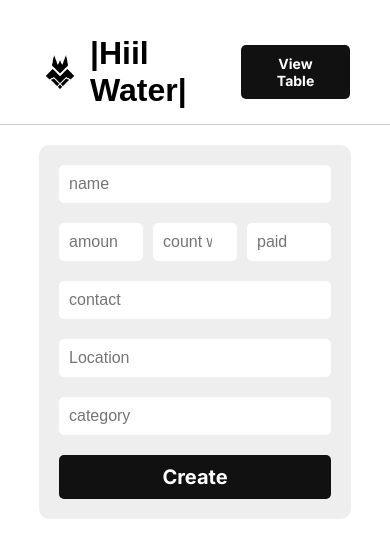
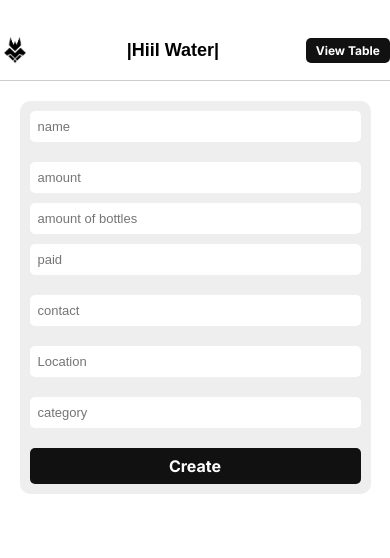
Before and after one commit to Abdulahi001/hiil-water-agent, a React (Vite) app: page / in a window 390 px wide. Shown: the top 558 px of the page. Built offline with nearby package versions, Linux system fonts and the light colour scheme.

Commit message:
make the app responsive and fix the date bug

```diff
--- a/src/App.css
+++ b/src/App.css
@@ -120,6 +120,7 @@ body {
   border-collapse: collapse;
   text-align: start;
   margin-top: 40px;
+  font-size: 14px;
 }
 .table th, .table td {
   padding: 10px;
@@ -139,3 +140,81 @@ tr:nth-child(even),tr:nth-child(odd) th {
   font-weight: bold;
   cursor: pointer;
 }
+/*Responsive design for tablet devices */
+@media (max-width: 968px) {
+  .navbar {
+
+    padding: 15px 2px;
+
+  }
+  .navbar h1 {
+    font-size: 20px;
+  }
+  .navbar .toggle-btn {
+    padding: 5px 10px;
+    font-size: 12px;
+  }
+  .navbar .logo {
+    width: 30px;
+    height: 30px;
+  }
+
+  .table {
+    font-size: 10px;
+  }
+  .table th, .table td {
+    padding: 5px;
+
+  }
+  .table .delete-btn {
+    padding: 3px 5px;
+    font-size: 10px;
+  }
+}
+
+/*Responsive design for mobile devices */
+@media (max-width: 585px) {
+  .navbar {
+    width: 100%;
+    padding: 15px 0;
+  }
+  .navbar h1 {
+    font-size: 18px;
+
+  }
+  .navbar .toggle-btn {
+    padding: 5px 10px;
+    font-size: 12px;
+  }
+  .navbar .logo {
+    width: 30px;
+    height: 30px;
+  }
+  .form {
+    width: 90%;
+    padding: 10px;
+
+  }
+  .form input[type="text"], .form input[type="number"] {
+    padding: 8px;
+    font-size: 13px;
+  }
+  .form .sub-inputs {
+    flex-direction: column;
+  }
+  .form .create-btn {
+    padding: 8px 0;
+    font-size: 16px;
+  }
+  .table {
+    font-size: 6px;
+  }
+  .table th, .table td {
+    padding: 5px;
+
+  }
+  .table .delete-btn {
+    padding: 3px 5px;
+    font-size: 6px;
+  }
+}
--- a/src/App.jsx
+++ b/src/App.jsx
@@ -10,7 +10,7 @@ function App() {
     name: "",
     price: 0,
     count: 0,
-    countWithBottles: 0,
+    amountOfbottles: 0,
     total: 0,
     benefit: 0,
     dept: 0,
@@ -27,6 +27,14 @@ function App() {
   }
 });
   const [page ,setPage] = useState("form");
+    const date = () => {
+  const now = new Date();
+  const dd = String(now.getDate()).padStart(2, '0');
+  const mm = String(now.getMonth() + 1).padStart(2, '0');
+  const weekday = now.toLocaleString('en-US', { weekday: 'short' });
+
+  return `${dd}-${mm}-${now.getFullYear()} ${weekday}`;
+};
   function handleSubmit(e) {
     e.preventDefault();
 
@@ -34,20 +42,22 @@ function App() {
     const form = new FormData(e.target);
       const paid = parseFloat(form.get("paid"));
   const amount = parseInt(form.get("amount"));
-  const countWithBottles = parseInt(form.get("countWithBottles"));
-  const total = (130 * amount) + (countWithBottles * 550);
+  const amountOfbottles = parseInt(form.get("amountOfbottles"));
+  const total = (130 * amount) + (amountOfbottles * 550);
       const newItem = {
     id: formData.id + 1,
     name: form.get("name"),
     paid,
     amount,
-    countWithBottles,
+    amountOfbottles,
     total,
-    benefit: (amount * 35) + (countWithBottles * 35),
+    benefit: (amount * 35) + (amountOfbottles * 35),
     dept: total - paid,
     contact: parseInt(form.get("contact")),
     location: form.get("location"),
+    date:date(),
     category: form.get("category"),
+
   };
 
     setFormData(newItem);
@@ -77,7 +87,7 @@ function App() {
         <div className="sub-inputs">
 
           <input type="number" name="amount" id="amount" placeholder="amount" outocomplete="off" required={true} />
-          <input type="number" name="countWithBottles" id="countWithBottles" placeholder="count with bottles" outocomplete="off" required={true}/>
+          <input type="number" name="amountOfbottles" id="amountOfbottles" placeholder="amount of bottles" outocomplete="off" required={true}/>
            <input type="number" name="paid" id="paid" placeholder="paid" outocomplete="off" required={true}/>
      {/*    <small className="benefit" id="benefit">
             Benefit: ${formData.benefit.toFixed(2)}
--- a/src/pages/Info.jsx
+++ b/src/pages/Info.jsx
@@ -2,16 +2,9 @@ export default function Info(props) {
 
 
 
-  const date = () => {
-  const now = new Date();
-  const dd = String(now.getDate()).padStart(2, '0');
-  const mm = String(now.getMonth() + 1).padStart(2, '0');
-  const weekday = now.toLocaleString('en-US', { weekday: 'short' });
 
-  return `${dd}-${mm}-${now.getFullYear()} ${weekday}`;
-};
     const tableData = props.tableData;
-    const total = tableData.reduce((acc, data) => acc + data.total, 0);
+
 
     const dataMap = tableData.map((data, index) => {
         return (
@@ -20,14 +13,14 @@ export default function Info(props) {
                 <td>{data.name}</td>
                 <td>{data.contact}</td>
                 <td>{data.amount}</td>
-                <td>{data.countWithBottles}</td>
+                <td>{data.amountOfbottles}</td>
                 <td>{data.paid}</td>
                 <td>{data.total}</td>
                 <td>{data.benefit}</td>
                 <td>{data.dept}</td>
                 <td>{data.location}</td>
                 <td>{data.category}</td>
-                <td>{date()}</td>
+                <td>{data.date}</td>
                 <td><button className="delete-btn" onClick={() => handleDelete(index)}>Delete</button></td>
             </tr>
         )
@@ -51,7 +44,7 @@ export default function Info(props) {
                 <th>Name</th>
                 <th>contact</th>
                 <th>Amount</th>
-                <th>Count with Bottles</th>
+                <th>with Bottles</th>
                  <th>Paid</th>
                 <th>Total</th>
                 <th>Benefit</th>
```
